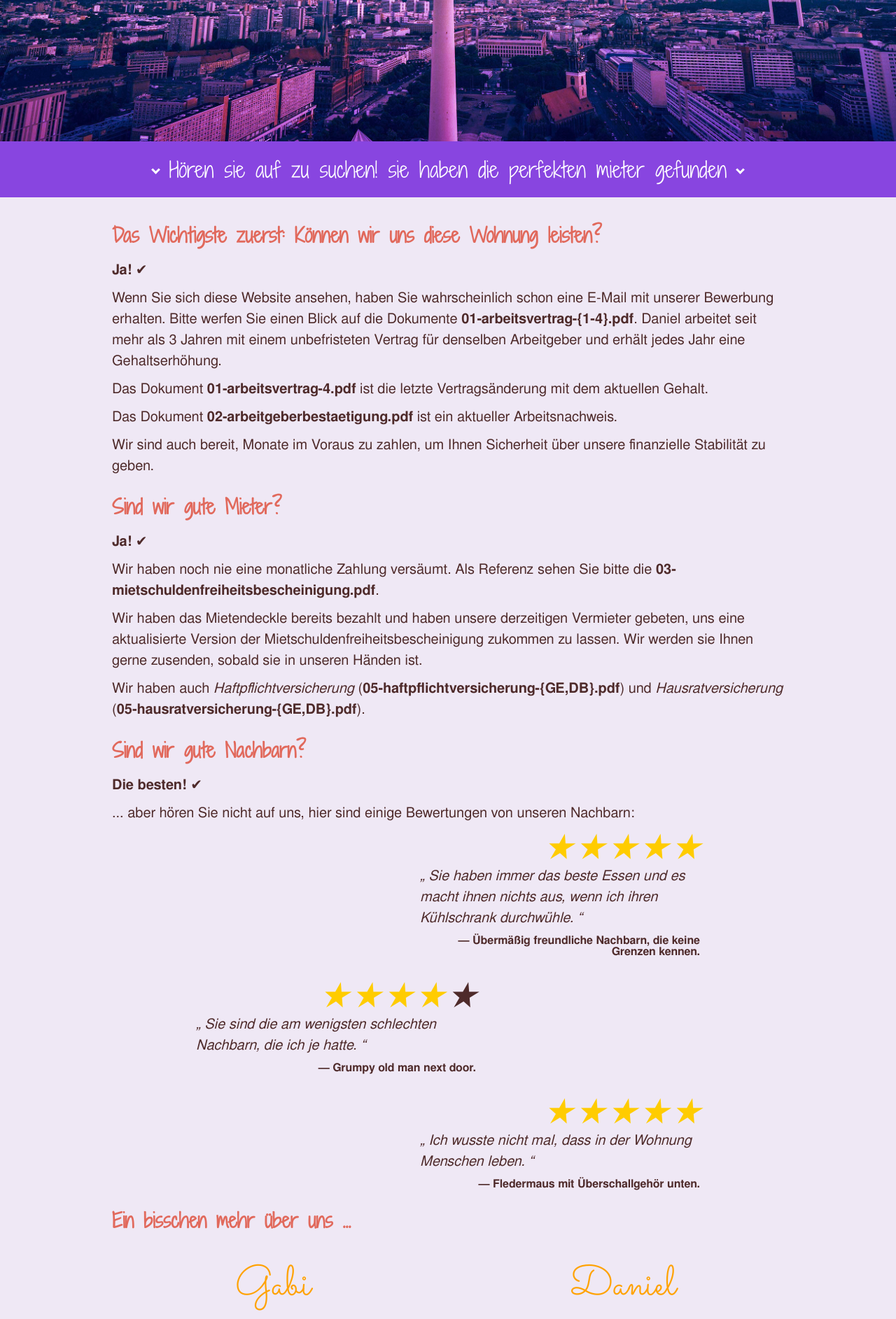
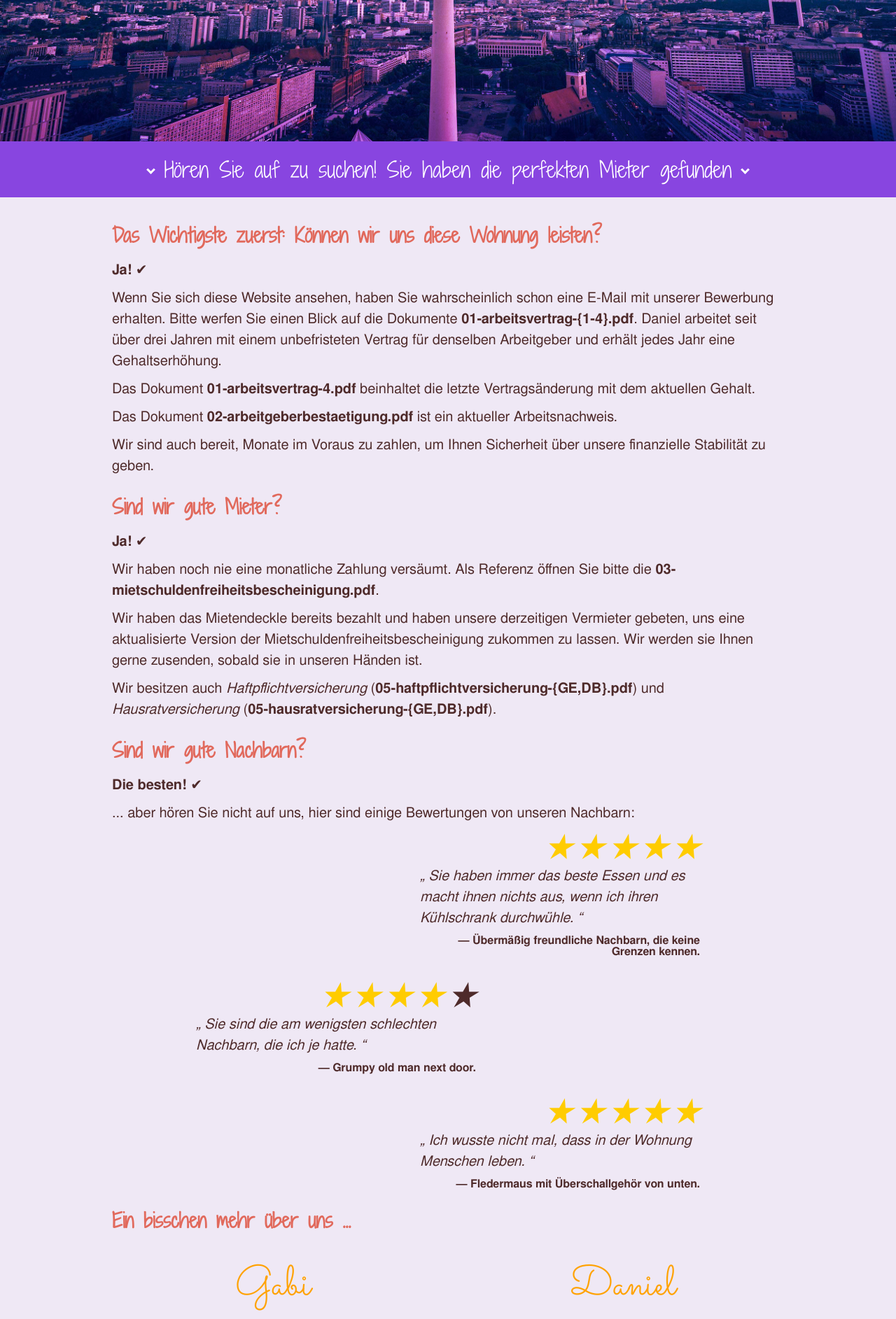
Before and after one commit to volrath/flat-ad, a website: page index.html in a window 1280 px wide. Shown: the part 518-2403 px from the top of the page at 70% size. Drawn offline with Linux system fonts and the light colour scheme.

Commit message:
More german translations

```diff
--- a/index.html
+++ b/index.html
@@ -16,7 +16,7 @@
       <div id="polaroids"></div>
     </section>
     <h2 id="faq" onclick="window.scrollTo({top: document.getElementById('faq').getBoundingClientRect().top, behavior: 'smooth'})">
-      <i class="arrow down"></i>Hören sie auf zu suchen! sie haben die perfekten mieter gefunden <i class="arrow down"></i>
+      <i class="arrow down"></i>Hören Sie auf zu suchen! Sie haben die perfekten Mieter gefunden <i class="arrow down"></i>
     </h2>
     <section id="faq-content">
       <h3>Das Wichtigste zuerst: Können wir uns diese Wohnung leisten?</h3>
@@ -26,12 +26,12 @@
         Wenn Sie sich diese Website ansehen, haben Sie wahrscheinlich schon eine
         E-Mail mit unserer Bewerbung erhalten. Bitte werfen Sie einen Blick auf
         die Dokumente <b>01-arbeitsvertrag-{1-4}.pdf</b>. Daniel arbeitet seit
-        mehr als 3 Jahren mit einem unbefristeten Vertrag für denselben
+        über drei Jahren mit einem unbefristeten Vertrag für denselben
         Arbeitgeber und erhält jedes Jahr eine Gehaltserhöhung.
       </p>
 
       <p>
-        Das Dokument <b>01-arbeitsvertrag-4.pdf</b> ist die letzte
+        Das Dokument <b>01-arbeitsvertrag-4.pdf</b> beinhaltet die letzte
         Vertragsänderung mit dem aktuellen Gehalt.
       </p>
 
@@ -48,7 +48,7 @@
       <h3>Sind wir gute Mieter?</h3>
       <p><b>Ja! ✔</b></p>
       <p>
-        Wir haben noch nie eine monatliche Zahlung versäumt. Als Referenz sehen
+        Wir haben noch nie eine monatliche Zahlung versäumt. Als Referenz öffnen
         Sie bitte die <b>03-mietschuldenfreiheitsbescheinigung.pdf</b>.
       </p>
 
@@ -60,7 +60,7 @@
       </p>
 
       <p>
-        Wir haben auch <i>Haftpflichtversicherung</i>
+        Wir besitzen auch <i>Haftpflichtversicherung</i>
         (<b>05-haftpflichtversicherung-{GE,DB}.pdf</b>)
         und <i>Hausratversicherung</i>
         (<b>05-hausratversicherung-{GE,DB}.pdf</b>).
@@ -115,7 +115,7 @@
           <p>
             Ich wusste nicht mal, dass in der Wohnung Menschen leben.
           </p>
-          <span class="name">Fledermaus mit Überschallgehör unten.</span>
+          <span class="name">Fledermaus mit Überschallgehör von unten.</span>
         </li>
       </ul>
 
```
